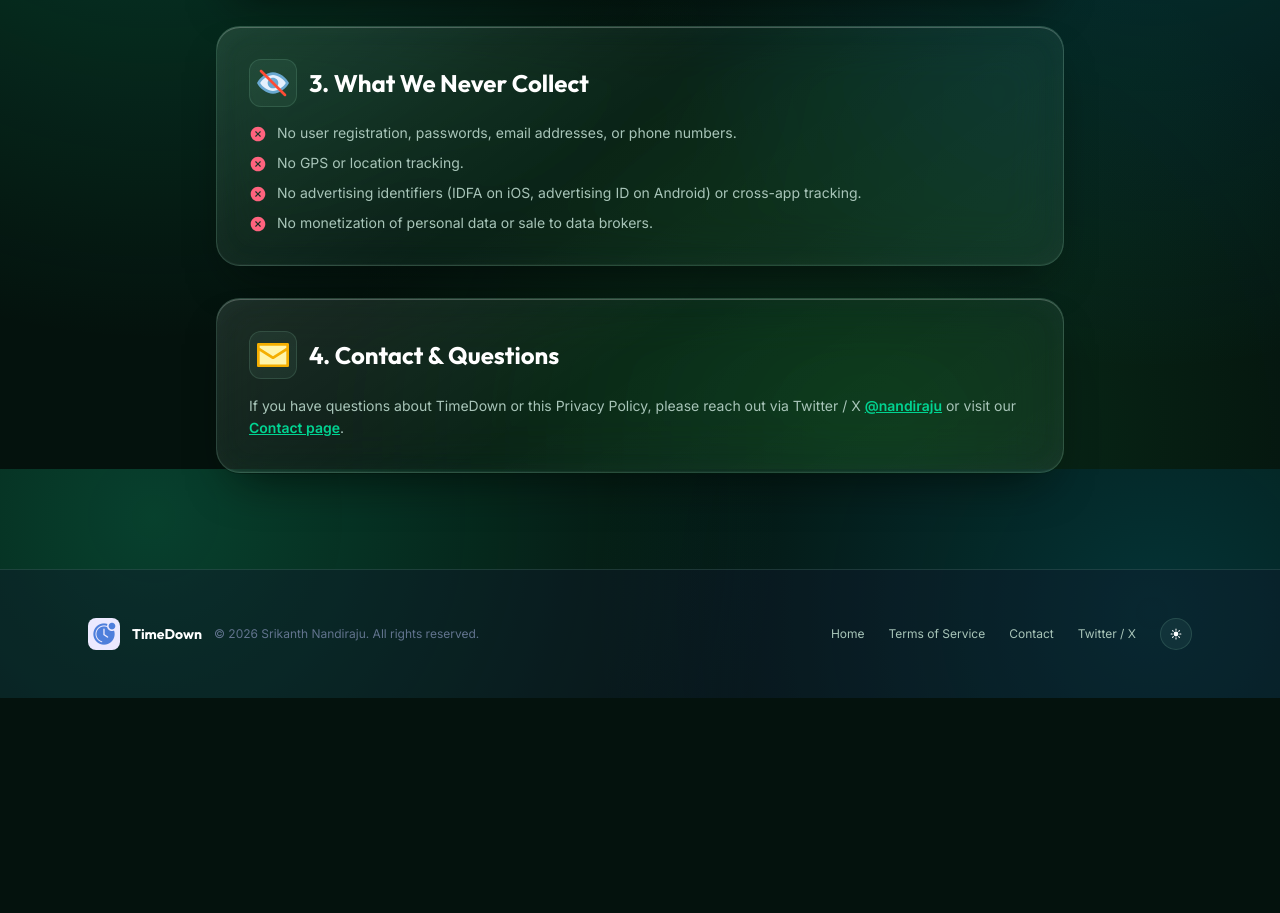
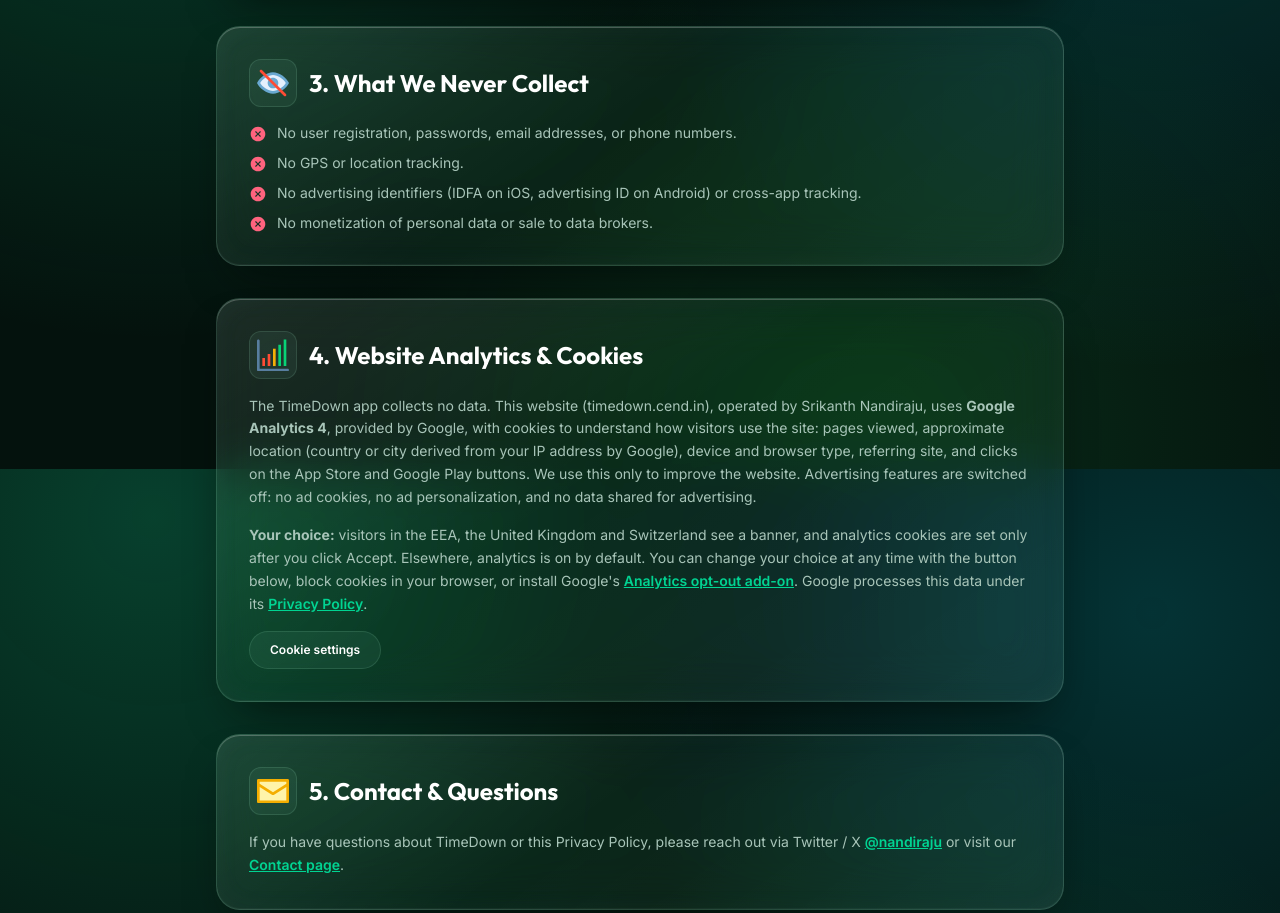
Before and after one commit to nandiraju/timedown-website, a website: page privacy_policy.html in a window 1280 px wide. Shown: the part 1131-2044 px from the top of the page. Before the commit the page ends 1829 px from the top, so only its background shows below. Drawn offline with Linux system fonts and the light colour scheme.

Commit message:
Add Google Analytics 4 (G-5L7ETM7Y7E) to every page
- Add the Google tag snippet right after <head> on all five HTML pages.
- Load assets/js/analytics.js just before it so Consent Mode defaults exist before the first hit.
- analytics.js no longer calls gtag('js')/gtag('config') and no longer references the Mood Meter
  property; fix banner copy (TimeDown) and colours.
- Add a Website Analytics & Cookies section to the privacy policy with a Cookie settings button.
- Document the setup in CLAUDE.md.

Co-Authored-By: Claude Sonnet 5.5 <noreply@anthropic.com>

```diff
--- a/assets/js/analytics.js
+++ b/assets/js/analytics.js
@@ -1,10 +1,11 @@
 /*
- * Google Analytics 4: dedicated MoodMeter property (web stream https://moodmeter.cend.in).
- * Never use the Cend.in stream G-84VRLCP0H7 here.
+ * Consent Mode v2 and store-click tracking for the TimeDown website.
  *
- * Load order in every page <head> (must stay in this order):
+ * The GA4 property (G-5L7ETM7Y7E) is configured by the Google tag snippet that every page places right
+ * after <head>. This file must run BEFORE that snippet so the consent defaults exist before the first hit:
  *   1. <script src="assets/js/analytics.js"></script>       (this file, NOT async: sets consent first)
- *   2. <script async src="https://www.googletagmanager.com/gtag/js?id=G-HBMC3XJK4X"></script>
+ *   2. Google tag snippet (async gtag.js + gtag('js') + gtag('config', 'G-5L7ETM7Y7E'))
+ * Never configure the Mood Meter stream (G-HBMC3XJK4X) or the Cend.in stream (G-84VRLCP0H7) here.
  *
  * Consent Mode v2:
  *   - Global default: analytics_storage granted; ad_storage, ad_user_data, ad_personalization denied.
@@ -17,7 +18,6 @@
  * Update the privacy policy in the same release whenever these defaults change.
  */
 (function () {
-  var MEASUREMENT_ID = 'G-HBMC3XJK4X';
   var STORE_KEY = 'mm-consent';
   // ISO 3166-1 alpha-2: EU 27 + Iceland, Liechtenstein, Norway (EEA) + United Kingdom + Switzerland.
   var CONSENT_REGIONS = ['AT', 'BE', 'BG', 'HR', 'CY', 'CZ', 'DK', 'EE', 'FI', 'FR', 'DE', 'GR', 'HU', 'IE', 'IT',
@@ -58,8 +58,7 @@
   var stored = readChoice();
   if (stored) gtag('consent', 'update', withAds(stored));
 
-  gtag('js', new Date());
-  gtag('config', MEASUREMENT_ID);
+  // gtag('js') and gtag('config') come from the Google tag snippet in each page, which loads after this file.
 
   // Key event: store badge clicks. store = 'app_store' | 'google_play'.
   document.addEventListener('click', function (e) {
@@ -80,13 +79,13 @@
     'border:1px solid var(--surface-border,rgba(255,255,255,.12));box-shadow:0 18px 40px -12px rgba(2,6,23,.55);' +
     'font:500 13px/1.5 Inter,system-ui,sans-serif;display:flex;flex-wrap:wrap;align-items:center;gap:12px}' +
     '.mm-consent p{margin:0;flex:1 1 260px}' +
-    '.mm-consent a{color:#6366f1;font-weight:600;text-decoration:underline}' +
-    '.dark .mm-consent a{color:#a5b4fc}' +
+    '.mm-consent a{color:#059669;font-weight:600;text-decoration:underline}' +
+    '.dark .mm-consent a{color:#6ee7b7}' +
     '.mm-consent__actions{display:flex;gap:8px;flex:0 0 auto}' +
     '.mm-consent button{cursor:pointer;border-radius:9999px;padding:8px 16px;font:700 13px/1 Inter,system-ui,sans-serif;' +
     'border:1px solid var(--surface-border,rgba(255,255,255,.12));background:transparent;color:var(--text-heading,#fff)}' +
-    '.mm-consent button[data-choice="granted"]{background:#4f46e5;border-color:#4f46e5;color:#fff}' +
-    '.mm-consent button:focus-visible{outline:2px solid #818cf8;outline-offset:2px}';
+    '.mm-consent button[data-choice="granted"]{background:#059669;border-color:#059669;color:#fff}' +
+    '.mm-consent button:focus-visible{outline:2px solid #34d399;outline-offset:2px}';
 
   var banner = null;
   function closeBanner() { if (banner) { banner.remove(); banner = null; } }
@@ -111,7 +110,7 @@
     banner.setAttribute('aria-label', 'Cookie consent');
     banner.innerHTML =
       '<p>This website uses Google Analytics cookies to count visits and store-button clicks. ' +
-      'The Mood Meter app itself collects no data. <a href="' + base + 'privacy_policy.html#website-analytics">Details</a></p>' +
+      'The TimeDown app itself collects no data. <a href="' + base + 'privacy_policy.html#website-analytics">Details</a></p>' +
       '<div class="mm-consent__actions">' +
       '<button type="button" data-choice="denied">Decline</button>' +
       '<button type="button" data-choice="granted">Accept</button></div>';
--- a/privacy_policy.html
+++ b/privacy_policy.html
@@ -2,6 +2,19 @@
 <html lang="en" class="dark">
 
 <head>
+    <!-- Consent Mode defaults: must run before the Google tag below -->
+    <script src="assets/js/analytics.js"></script>
+
+    <!-- Google tag (gtag.js) -->
+    <script async src="https://www.googletagmanager.com/gtag/js?id=G-5L7ETM7Y7E"></script>
+    <script>
+      window.dataLayer = window.dataLayer || [];
+      function gtag(){dataLayer.push(arguments);}
+      gtag('js', new Date());
+
+      gtag('config', 'G-5L7ETM7Y7E');
+    </script>
+
     <meta charset="UTF-8">
     <meta name="viewport" content="width=device-width, initial-scale=1.0">
 
@@ -42,9 +55,7 @@
     <meta property="og:image:height" content="630">
 
     <!-- Precompiled Tailwind CSS -->
-    <link rel="stylesheet" href="assets/css/privacy_policy.css?v=8f0c93b64d">
-    <script src="assets/js/analytics.js"></script>
-
+    <link rel="stylesheet" href="assets/css/privacy_policy.css?v=380e40483e">
     <!-- Dark theme by default -->
     <script>
         (function () {
@@ -206,13 +217,46 @@
                 </section>
 
                 <!-- Section 4 -->
+                <section id="website-analytics" class="app-card rounded-3xl p-8 border border-[var(--surface-border)] space-y-4">
+                    <div class="flex items-center gap-3">
+                        <div class="w-12 h-12 shrink-0 rounded-xl bg-[var(--surface-subtle)] border border-[var(--surface-border)] flex items-center justify-center">
+                            <img src="assets/icons/color/stats.svg" alt="" width="32" height="32" class="w-8 h-8" loading="lazy" decoding="async">
+                        </div>
+                        <h2 class="font-[family-name:var(--font-outfit)] text-2xl font-bold text-[var(--text-heading)]">
+                            4. Website Analytics &amp; Cookies
+                        </h2>
+                    </div>
+                    <p class="text-sm leading-relaxed text-[var(--text-main)]">
+                        The TimeDown app collects no data. This website (timedown.cend.in), operated by Srikanth
+                        Nandiraju, uses <strong>Google Analytics 4</strong>, provided by Google, with cookies to understand
+                        how visitors use the site: pages viewed, approximate location (country or city derived from your
+                        IP address by Google), device and browser type, referring site, and clicks on the App Store and
+                        Google Play buttons. We use this only to improve the website. Advertising features are switched
+                        off: no ad cookies, no ad personalization, and no data shared for advertising.
+                    </p>
+                    <p class="text-sm leading-relaxed text-[var(--text-main)]">
+                        <strong>Your choice:</strong> visitors in the EEA, the United Kingdom and Switzerland see a banner,
+                        and analytics cookies are set only after you click Accept. Elsewhere, analytics is on by default.
+                        You can change your choice at any time with the button below, block cookies in your browser, or
+                        install Google's
+                        <a href="https://tools.google.com/dlpage/gaoptout" target="_blank" rel="noopener noreferrer" class="text-emerald-400 font-semibold underline">Analytics opt-out add-on</a>.
+                        Google processes this data under its
+                        <a href="https://policies.google.com/privacy" target="_blank" rel="noopener noreferrer" class="text-emerald-400 font-semibold underline">Privacy Policy</a>.
+                    </p>
+                    <button type="button" id="cookie-settings" onclick="window.mmConsent &amp;&amp; window.mmConsent.open()"
+                        class="px-5 py-2.5 rounded-full text-xs font-semibold bg-[var(--surface-subtle)] border border-[var(--surface-border)] text-[var(--text-heading)] hover:text-emerald-400 transition-colors cursor-pointer">
+                        Cookie settings
+                    </button>
+                </section>
+
+                <!-- Section 5 -->
                 <section class="app-card rounded-3xl p-8 border border-[var(--surface-border)] space-y-4">
                     <div class="flex items-center gap-3">
                         <div class="w-12 h-12 shrink-0 rounded-xl bg-[var(--surface-subtle)] border border-[var(--surface-border)] flex items-center justify-center">
                             <img src="assets/icons/color/mail.svg" alt="" width="32" height="32" class="w-8 h-8" loading="lazy" decoding="async">
                         </div>
                         <h2 class="font-[family-name:var(--font-outfit)] text-2xl font-bold text-[var(--text-heading)]">
-                            4. Contact &amp; Questions
+                            5. Contact &amp; Questions
                         </h2>
                     </div>
                     <p class="text-sm leading-relaxed text-[var(--text-main)]">
```
Also changed, not shown: 404.html (+13 -2 lines), CLAUDE.md (+7 -1 lines), contact.html (+13 -2 lines), index.html (+13 -3 lines), terms_of_service.html (+13 -2 lines), assets/css/privacy_policy.css, assets/icons/color/stats.svg (added).
